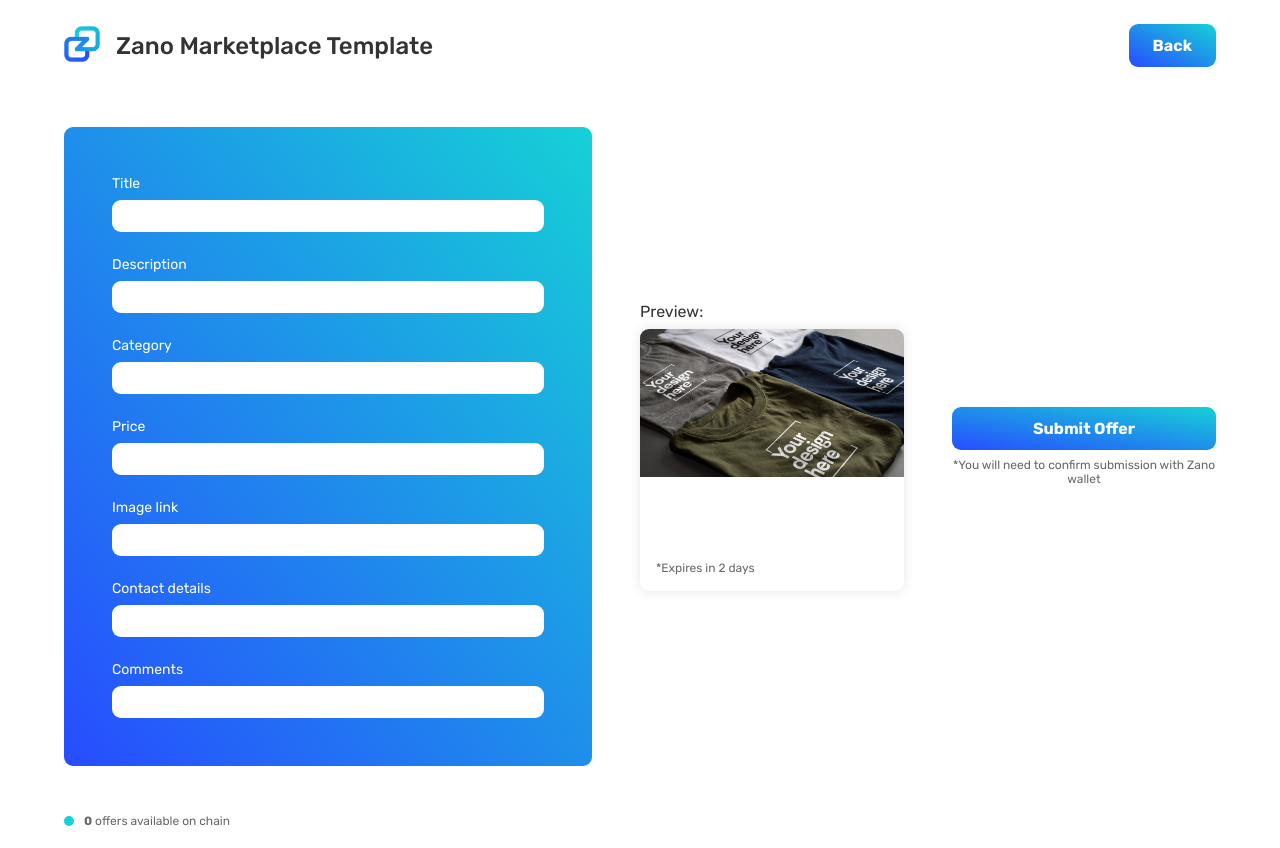
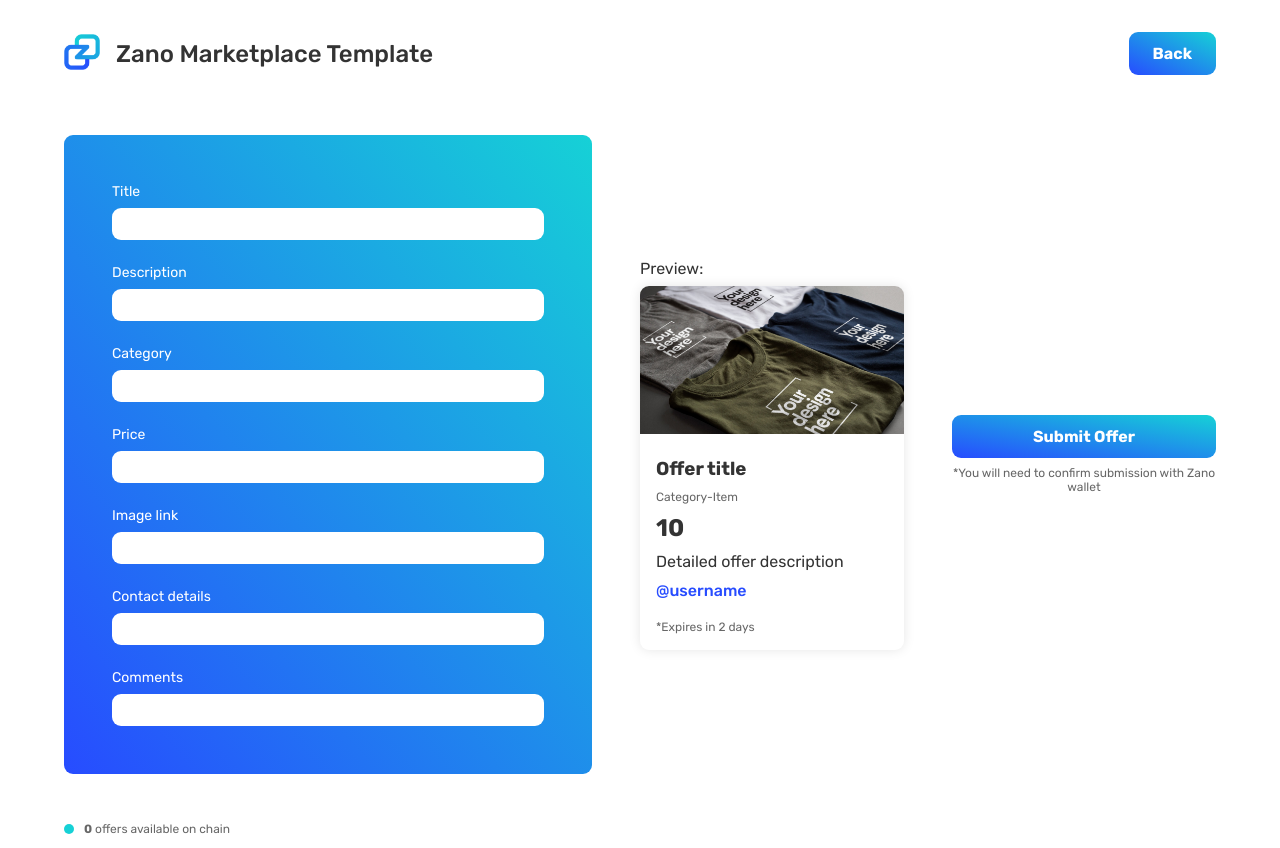
Before and after one commit to muscleman/martket_place, a React (Create React App) app: page / in a window 1280 px wide. Both pictures are taken after a click on the link "Submit New Offer". Built offline with nearby package versions, Linux system fonts and the light colour scheme; no server answers.

Commit message:
offer preview

```diff
--- a/src/components/Content.js
+++ b/src/components/Content.js
@@ -11,7 +11,7 @@ const Content = ({ offers, totalOffers, getOffers }) => {
           <div key={offer.tx_hash} className="offer-card">
             <img
               className="offer-img"
-              src={tshirt}
+              src={offer.url ? offer.url : tshirt}
               alt="Marketplace offer pic"
             />
             <div className="offer-content">
--- a/src/components/NewOffer.js
+++ b/src/components/NewOffer.js
@@ -1,25 +1,51 @@
-import React from "react";
+import React, { useState } from "react";
 import tshirt from "./../img/Tshirt-design.jpg";
 
 const NewOffer = () => {
+  const [title, setTitle] = useState("Offer title");
+  const [description, setDescription] = useState("Detailed offer description");
+  const [category, setCategory] = useState("Category-Item");
+  const [price, setPrice] = useState("10");
+  const [imageUrl, setImageUrl] = useState("");
+  const [contact, setContact] = useState("@username");
+  const [comment, setComment] = useState("");
+
   return (
     <div className="popup-container">
       <form className="offer-form">
         <div>
           <label for="offer-title">Title</label>
-          <input type="text" id="offer-title" required />
+          <input
+            type="text"
+            id="offer-title"
+            required
+            onChange={(e) => setTitle(e.target.value)}
+          />
         </div>
         <div>
           <label for="offer-description">Description</label>
-          <input type="text" id="offer-description" />
+          <input
+            type="text"
+            id="offer-description"
+            required
+            onChange={(e) => setDescription(e.target.value)}
+          />
         </div>
         <div>
           <label for="offer-category">Category</label>
-          <input type="text" id="offer-category" />
+          <input
+            type="text"
+            id="offer-category"
+            onChange={(e) => setCategory(e.target.value)}
+          />
         </div>
         <div>
           <label for="offer-price">Price</label>
-          <input type="text" id="offer-price" />
+          <input
+            type="text"
+            id="offer-price"
+            onChange={(e) => setPrice(e.target.value)}
+          />
         </div>
         <div>
           <label for="offer-img">Image link</label>
@@ -27,11 +53,19 @@ const NewOffer = () => {
         </div>
         <div>
           <label for="offer-contact">Contact details</label>
-          <input type="text" id="offer-contact" />
+          <input
+            type="text"
+            id="offer-contact"
+            onChange={(e) => setContact(e.target.value)}
+          />
         </div>
         <div>
           <label for="offer-comment">Comments</label>
-          <input type="text" id="offer-comment" />
+          <input
+            type="text"
+            id="offer-comment"
+            onChange={(e) => setComment(e.target.value)}
+          />
         </div>
       </form>
       <div className="offer-preview">
@@ -39,13 +73,13 @@ const NewOffer = () => {
         <div className="offer-card">
           <img className="offer-img" src={tshirt} alt="Marketplace offer pic" />
           <div className="offer-content">
-            <h3 className="offer-title"></h3>
-            <p className="offer-categories"></p>
-            <p className="offer-price"></p>
-            <p className="offer-description"></p>
+            <h3 className="offer-title">{title}</h3>
+            <p className="offer-categories">{category}</p>
+            <p className="offer-price">{price}</p>
+            <p className="offer-description">{description}</p>
 
-            <p className="offer-contact"></p>
-            <p className="offer-comments"></p>
+            <p className="offer-contact">{contact}</p>
+            <p className="offer-comments">{comment}</p>
             <p className="offer-expiration">*Expires in 2 days</p>
           </div>
 
--- a/src/style/style.css
+++ b/src/style/style.css
@@ -26,7 +26,7 @@ body {
 
 /* header */
 .header-container {
-  margin: 2.4rem;
+  margin: 3.2rem 2.4rem 2.4rem 2.4rem;
   /* padding: 1.6rem 2.4rem; */
   display: flex;
   align-items: center;
```
